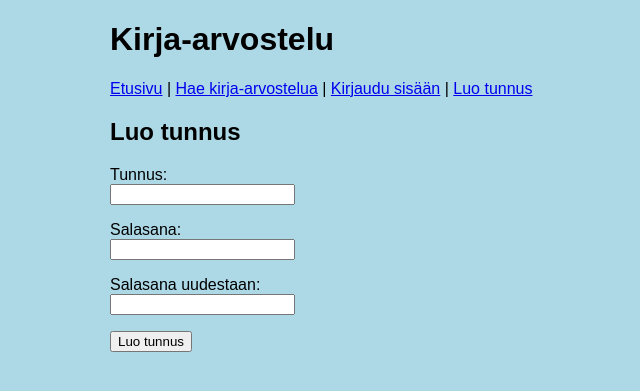
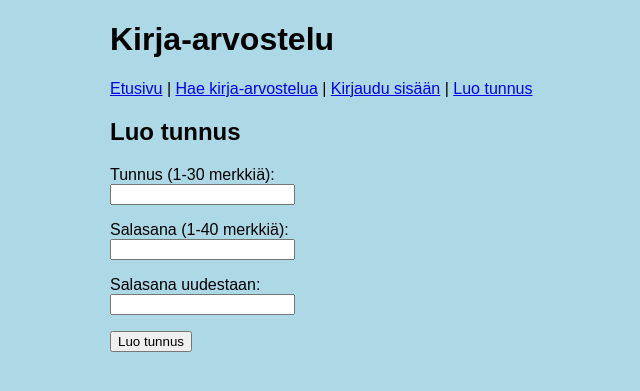
Before and after one commit to Axaboi/kirja-arvostelu, a Flask app: page /register in a window 1280 px wide. Shown: the top 391 px of the page, without its empty margins (130-770 px from the left). Run offline with Flask 3, Linux system fonts and the light colour scheme.

Commit message:
Specify input string length

```diff
--- a/templates/login.html
+++ b/templates/login.html
@@ -7,11 +7,11 @@
 
 <form action="/login" method="post">
   <p>
-    <label for="username">Tunnus</label>: <br />
+    <label for="username">Tunnus (1-30 merkkiä)</label>: <br />
     <input type="text" name="username" id="username" minlength="1" maxlength="30" required/>
   </p>
   <p>
-    <label for="password">Salasana</label>: <br />
+    <label for="password">Salasana (1-40 merkkiä)</label>: <br />
     <input type="password" name="password" id="password" minlength="1" maxlength="40" required/>
   </p>
   <input type="submit" value="Kirjaudu" />
--- a/templates/register.html
+++ b/templates/register.html
@@ -7,11 +7,11 @@
 
 <form action="/create" method="post">
   <p>
-    <label for="username">Tunnus</label>: <br />
+    <label for="username">Tunnus (1-30 merkkiä)</label>: <br />
     <input type="text" name="username" id="username" minlength="1" maxlength="30" required/>
   </p>
   <p>
-    <label for="password1">Salasana</label>: <br />
+    <label for="password1">Salasana (1-40 merkkiä)</label>: <br />
     <input type="password" name="password1" id="password1" minlength="1" maxlength="40" required/>
   </p>
   <p>
```
